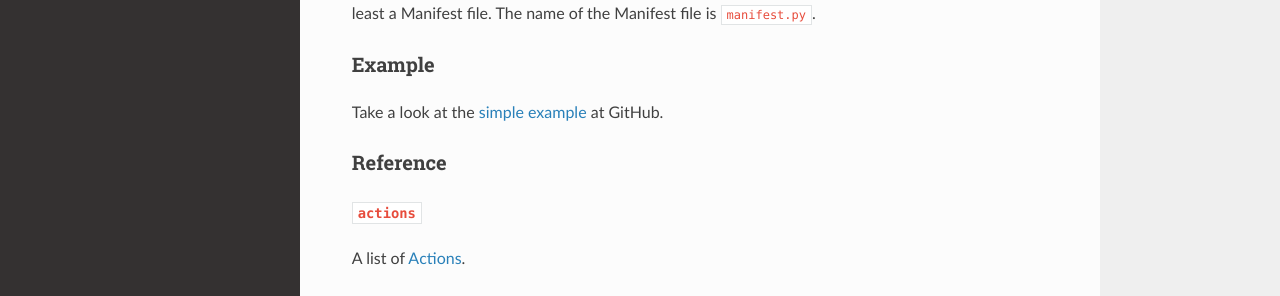
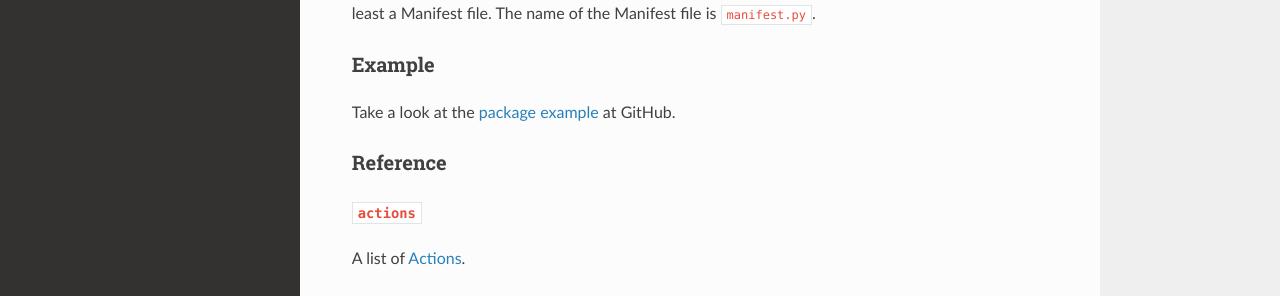
Before and after one commit to wndhydrnt/rcmt, a Sphinx documentation site: the page built from docs/package.rst, in a window 1280 px wide and 1118 px high. Shown: the part 434-730 px from the top of the window. Built offline with Sphinx 7.4.7 and the Read the Docs theme 2.0.0, drawn with Linux system fonts in a browser that asks for light colours; some of the changed lines change nothing that is shown.

Commit message:
Add package example

```diff
--- /dev/null
+++ b/docs/examples/package/packages/flake8/manifest.py
@@ -0,0 +1,5 @@
+from rcmt.package import Manifest
+from rcmt.package.action import Own
+
+with Manifest(name="flake8") as manifest:
+    manifest.add_action(Own(content=manifest.load_file(".flake8"), target=".flake8"))
--- /dev/null
+++ b/docs/examples/package/run.py
@@ -0,0 +1,6 @@
+from rcmt import Run
+from rcmt.matcher import RepoName
+
+with Run(name="python-defaults") as run:
+    run.add_matcher(RepoName("github.com/MyOrg/.+"))
+    run.add_package("flake8")
--- a/docs/package.rst
+++ b/docs/package.rst
@@ -17,7 +17,7 @@
 Example
 ^^^^^^^
 
-Take a look at the `simple example <https://github.com/wndhydrnt/rcmt/tree/main/docs/examples/simple>`_
+Take a look at the `package example <https://github.com/wndhydrnt/rcmt/tree/main/docs/examples/package>`_
 at GitHub.
 
 Reference
```
Also changed, not shown: 1 other file.
